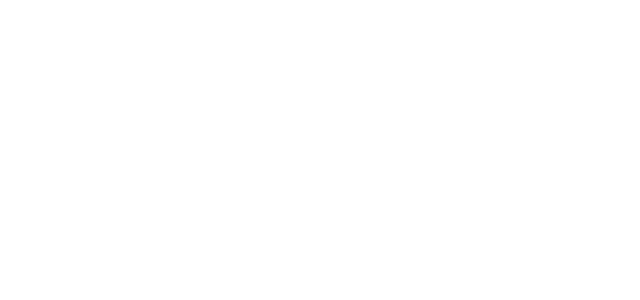
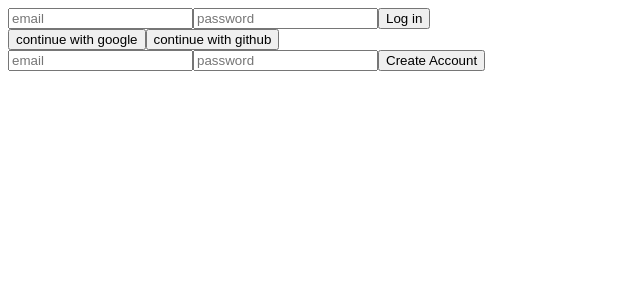
Before and after one commit to changmoolee/jospeh-noticeboard, a React (Create React App) app: page / in a window 1280 px wide. Shown: the top 300 px of the page, without its empty margins (0-640 px from the left). Built offline with nearby package versions, Linux system fonts and the light colour scheme; no server answers.

Commit message:
Feat: firebase 라이브러리 사용 및  회원가입/로그인/로그아웃 기능 도입

```diff
--- a/package.json
+++ b/package.json
@@ -10,6 +10,7 @@
     "@types/node": "^16.11.47",
     "@types/react": "^18.0.17",
     "@types/react-dom": "^18.0.6",
+    "firebase": "^9.9.2",
     "react": "^18.2.0",
     "react-dom": "^18.2.0",
     "react-scripts": "5.0.1",
--- a/src/App.tsx
+++ /dev/null
@@ -1,7 +0,0 @@
-import React from "react";
-
-function App() {
-  return <div className="App"></div>;
-}
-
-export default App;
--- /dev/null
+++ b/src/components/App.tsx
@@ -0,0 +1,54 @@
+import React, { useEffect, useState } from "react";
+import { getAuth, onAuthStateChanged } from "firebase/auth";
+import Login from "./SignIn";
+import { app, db } from "../firebase";
+import SignUp from "./SignUp";
+import SignOut from "./SignOut";
+import Form from "./Form";
+
+console.log(app);
+function App() {
+  const [init, setInit] = useState(true);
+  const [isLoggedIn, setIsLoggedIn] = useState(false);
+
+  const auth = getAuth();
+
+  useEffect(() => {
+    onAuthStateChanged(auth, (user) => {
+      if (user) {
+        // User is signed in, see docs for a list of available properties
+        // https://firebase.google.com/docs/reference/js/firebase.User
+        console.log(user);
+        const uid = user.uid;
+        // ...
+        setIsLoggedIn(true);
+      } else {
+        // User is signed out
+        // ...
+        setIsLoggedIn(false);
+      }
+      setInit(false);
+    });
+  }, []);
+
+  return (
+    <div className="App">
+      {init ? (
+        "init..."
+      ) : isLoggedIn ? (
+        <>
+          <div>You are loggedIn!</div>
+          <Form />
+          <SignOut />
+        </>
+      ) : (
+        <>
+          <Login />
+          <SignUp />
+        </>
+      )}
+    </div>
+  );
+}
+
+export default App;
--- /dev/null
+++ b/src/components/Form.tsx
@@ -0,0 +1,62 @@
+import React, { useEffect } from "react";
+import {
+  collection,
+  doc,
+  addDoc,
+  getDoc,
+  setDoc,
+  getDocs,
+} from "firebase/firestore";
+
+import { db } from "../firebase";
+
+const Form = () => {
+  console.log(db);
+
+  const setData = async () => {
+    console.log("set");
+    return await setDoc(doc(db, "cities", "LA"), {
+      name: "Los Angeles",
+      state: "CA",
+      country: "USA",
+    });
+  };
+
+  const addData = async () => {
+    console.log("add");
+    return await addDoc(collection(db, "cities"), {
+      name: "Tokyo",
+      country: "Japan",
+    });
+  };
+  const docRef = doc(db, "cities", "LA");
+
+  const getData = async () => {
+    const data = await getDoc(docRef);
+    if (data.exists()) {
+      console.log("Document data:", data.data());
+    } else {
+      // doc.data() will be undefined in this case
+      console.log("No such document!");
+    }
+
+    const querySnapshot = await getDocs(collection(db, "cities"));
+    querySnapshot.forEach((doc) => {
+      // doc.data() is never undefined for query doc snapshots
+      console.log(doc.id, " => ", doc.data());
+    });
+  };
+
+  useEffect(() => {
+    getData();
+  }, []);
+
+  return (
+    <div>
+      <button onClick={setData}>setData</button>
+      <button onClick={addData}>addData</button>
+    </div>
+  );
+};
+
+export default Form;
--- /dev/null
+++ b/src/components/SignIn.tsx
@@ -0,0 +1,137 @@
+import React, { useState } from "react";
+import {
+  getAuth,
+  signInWithPopup,
+  signInWithEmailAndPassword,
+} from "firebase/auth";
+
+import { GoogleAuthProvider, GithubAuthProvider } from "firebase/auth";
+
+const Login = () => {
+  const [email, setEmail] = useState("");
+  const [password, setPassword] = useState("");
+
+  const onChange = (event: any) => {
+    const {
+      target: { name, value },
+    } = event;
+
+    if (name === "email") {
+      setEmail(value);
+    } else if (name === "password") {
+      setPassword(value);
+    }
+  };
+  const auth = getAuth();
+
+  const onSubmit = (event: any) => {
+    event.preventDefault();
+    signInWithEmailAndPassword(auth, email, password)
+      .then((userCredential) => {
+        // Signed in
+        const user = userCredential.user;
+        console.log(user);
+        // ...
+      })
+      .catch((error) => {
+        console.log(error);
+        const errorCode = error.code;
+        const errorMessage = error.message;
+      });
+  };
+
+  const googleProvider = new GoogleAuthProvider();
+  const githubProvider = new GithubAuthProvider();
+
+  const onSocialClick = (event: any) => {
+    const {
+      target: { name },
+    } = event;
+
+    if (name === "google auth") {
+      signInWithPopup(auth, googleProvider)
+        .then((result) => {
+          // This gives you a Google Access Token. You can use it to access the Google API.
+          const credential = GoogleAuthProvider.credentialFromResult(result);
+          const token = credential && credential.accessToken;
+          // The signed-in user info.
+          const user = result.user;
+          console.log(token, user);
+          // ...
+        })
+        .catch((error) => {
+          // Handle Errors here.
+          const errorCode = error.code;
+          const errorMessage = error.message;
+          // The email of the user's account used.
+          const email = error.customData.email;
+          // The AuthCredential type that was used.
+          const credential = GoogleAuthProvider.credentialFromError(error);
+          // ...
+          if (errorCode === "auth/account-exists-with-different-credential") {
+            alert(
+              "이미 다른 auth 계정에 의해 등록되어 있습니다. 중복된 auth 계정은 사용 불가능합니다."
+            );
+          }
+        });
+    } else if (name === "github auth") {
+      signInWithPopup(auth, githubProvider)
+        .then((result) => {
+          // This gives you a GitHub Access Token. You can use it to access the GitHub API.
+          const credential = GithubAuthProvider.credentialFromResult(result);
+          const token = credential && credential.accessToken;
+          console.log(result);
+          // The signed-in user info.
+          const user = result.user;
+          // ...
+        })
+        .catch((error) => {
+          // Handle Errors here.
+          const errorCode = error.code;
+          const errorMessage = error.message;
+          // The email of the user's account used.
+          const email = error.email;
+          // The AuthCredential type that was used.
+          const credential = GithubAuthProvider.credentialFromError(error);
+          // ...
+          if (errorCode === "auth/account-exists-with-different-credential") {
+            alert(
+              "이미 다른 auth 계정에 의해 등록되어 있습니다. 중복된 auth 계정은 사용 불가능합니다."
+            );
+          }
+        });
+    }
+  };
+
+  return (
+    <div>
+      <form onSubmit={onSubmit}>
+        <input
+          name="email"
+          type="email"
+          placeholder="email"
+          value={email}
+          onChange={onChange}
+          required
+        />
+        <input
+          name="password"
+          type="password"
+          placeholder="password"
+          value={password}
+          onChange={onChange}
+          required
+        />
+        <input type="submit" value="Log in" />
+      </form>
+      <button name="google auth" onClick={onSocialClick}>
+        continue with google
+      </button>
+      <button name="github auth" onClick={onSocialClick}>
+        continue with github
+      </button>
+    </div>
+  );
+};
+
+export default Login;
--- /dev/null
+++ b/src/components/SignOut.tsx
@@ -0,0 +1,18 @@
+import React, { useState } from "react";
+import { getAuth, signOut } from "firebase/auth";
+
+const SignOut = () => {
+  const auth = getAuth();
+
+  const onClick = () =>
+    signOut(auth)
+      .then(() => {
+        // Sign-out successful.
+      })
+      .catch((error) => {
+        // An error happened.
+      });
+  return <button onClick={onClick}>SignOut</button>;
+};
+
+export default SignOut;
--- /dev/null
+++ b/src/components/SignUp.tsx
@@ -0,0 +1,69 @@
+import React, { useState } from "react";
+import {
+  getAuth,
+  createUserWithEmailAndPassword,
+  onAuthStateChanged,
+} from "firebase/auth";
+
+const SignUp = () => {
+  const [email, setEmail] = useState("");
+  const [password, setPassword] = useState("");
+
+  const onChange = (event: any) => {
+    const {
+      target: { name, value },
+    } = event;
+
+    if (name === "email") {
+      setEmail(value);
+    } else if (name === "password") {
+      setPassword(value);
+    }
+  };
+
+  const auth = getAuth();
+
+  const onSubmit = (event: any) => {
+    event.preventDefault();
+    createUserWithEmailAndPassword(auth, email, password)
+      .then((userCredential) => {
+        // Signed in
+        const user = userCredential.user;
+        console.log(user);
+        setEmail("");
+        setPassword("");
+        // ...
+      })
+      .catch((error) => {
+        const errorCode = error.code;
+        const errorMessage = error.message;
+        console.log(errorCode, errorMessage);
+        // ..
+      });
+  };
+  return (
+    <div>
+      <form onSubmit={onSubmit}>
+        <input
+          name="email"
+          type="email"
+          placeholder="email"
+          value={email}
+          onChange={onChange}
+          required
+        />
+        <input
+          name="password"
+          type="password"
+          placeholder="password"
+          value={password}
+          onChange={onChange}
+          required
+        />
+        <input type="submit" value="Create Account" />
+      </form>
+    </div>
+  );
+};
+
+export default SignUp;
--- /dev/null
+++ b/src/firebase.ts
@@ -0,0 +1,16 @@
+import { initializeApp } from "firebase/app";
+import { getFirestore } from "firebase/firestore";
+
+const firebaseConfig = {
+  apiKey: process.env.REACT_APP_API_KEY,
+  authDomain: process.env.REACT_APP_AUTHDOMAIN,
+  projectId: process.env.REACT_APP_PROJECTID,
+  storageBucket: process.env.REACT_APP_STORAGEBUCKET,
+  messagingSenderId: process.env.REACT_APP_MESSAGINGSENDERID,
+  appId: process.env.REACT_APP_APPID,
+  measurementId: process.env.REACT_APP_MEASUREMENTID,
+};
+
+export const app = initializeApp(firebaseConfig);
+
+export const db = getFirestore(app);
--- a/src/index.tsx
+++ b/src/index.tsx
@@ -1,6 +1,6 @@
 import React from "react";
 import ReactDOM from "react-dom/client";
-import App from "./App";
+import App from "./components/App";
 
 const root = ReactDOM.createRoot(
   document.getElementById("root") as HTMLElement
```
Also changed, not shown: 2 other files (tests, documents, lock files or other folders).
